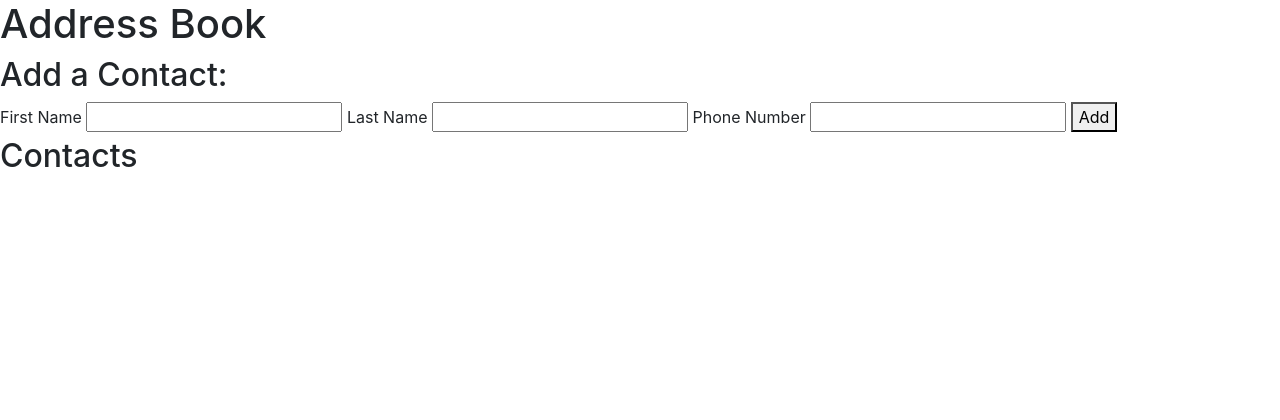
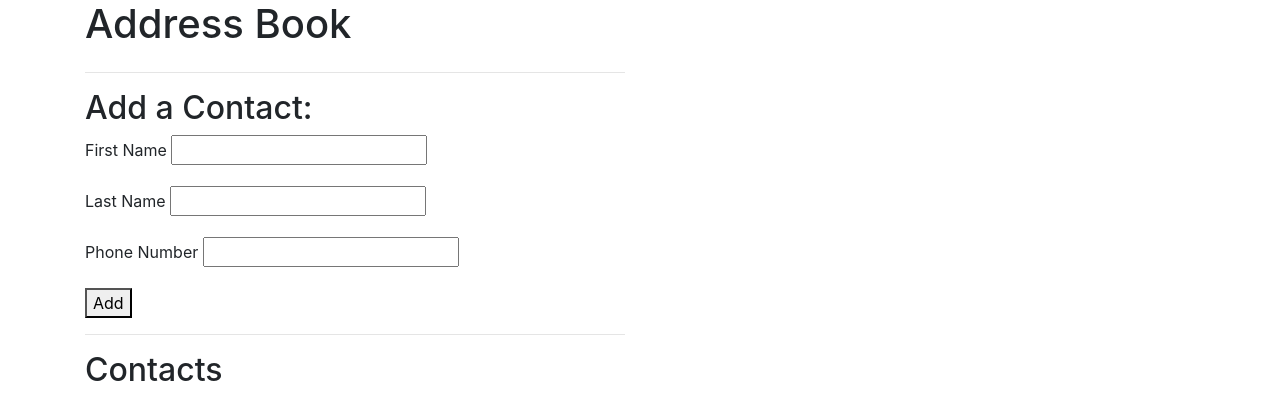
Before and after one commit to kevinkirkl3y/address-book, a plain HTML site: page index.html in a window 1280 px wide. Drawn offline with Linux system fonts and the light colour scheme.

Commit message:
added bootstrap styles to html to organize page.

```diff
--- a/index.html
+++ b/index.html
@@ -10,22 +10,31 @@
   <title>Address Bookm</title>
 </head>
 <body>
+  <div class="container">
     <h1>Address Book</h1>
+    <div class="row">
+      <div class="col-md-6">
+        <hr>
         <h2>Add a Contact:</h2>
         <form id="new-contact">
+          <div class="form-group">
             <label for="new-first-name">First Name</label>
             <input type="text" id="new-first-name">
+          </div>
+          <div class="form-group">
             <label for="new-last-name">Last Name</label>
             <input type="text" id="new-last-name">
+          </div>
+          <div class="form-group">
             <label for="new-phone-number">Phone Number</label>
             <input type="text" id="new-phone-number">
+          </div>
           <button type="submit">Add</button>
         </form>
-
+        <hr>
         <h2>Contacts</h2>
         <ul id="contacts">
         </ul>
-
         <div id="show-contact">
           <p>First Name: <span class="first-name"></span></p>
           <p>Last Name: <span class="last-name"></span></p>
@@ -33,5 +42,8 @@
           <div id="buttons">
           </div>
         </div>
+      </div>
+    </div>
+  </div>
 </body>
 </html>
```
Lines whose indentation alone changed are shown as unchanged.
